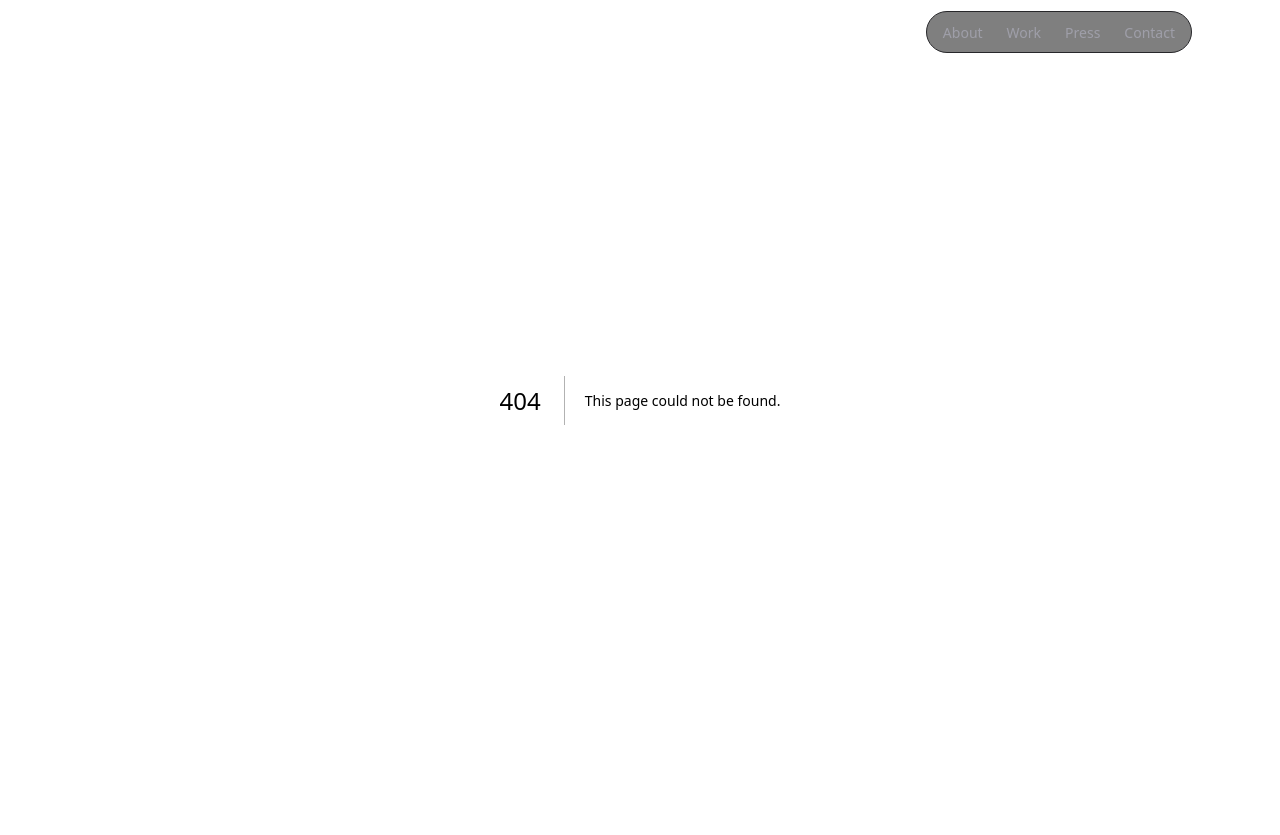
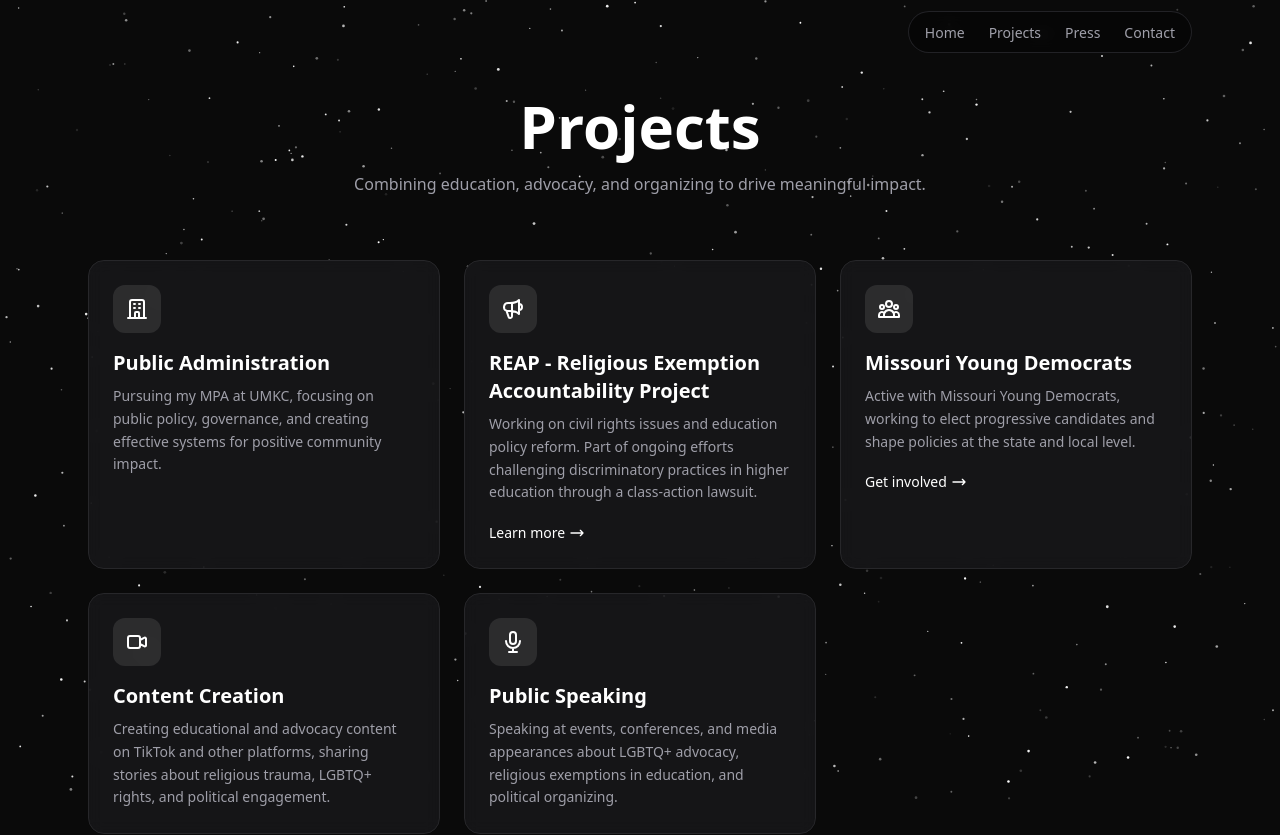
Before and after one commit to andyhartzler/andrewhartzler-site, a Next.js app: page /projects in a window 1280 px wide. Before the commit this address had no page. Shown: the top 835 px of the page. Built offline with nearby package versions, Linux system fonts and the light colour scheme.

Commit message:
Add Projects page, update nav (Home/Projects/Press/Contact), sparkles behind nav

```diff
--- /dev/null
+++ b/src/app/projects/page.tsx
@@ -0,0 +1,197 @@
+import { Metadata } from "next";
+import Link from "next/link";
+
+export const metadata: Metadata = {
+  title: "Projects | Andrew Douglas Hartzler",
+  description:
+    "Projects and initiatives by Andrew Hartzler in advocacy, policy, and political organizing.",
+};
+
+export default function ProjectsPage() {
+  return (
+    <main className="min-h-screen text-white pt-24 pb-16">
+      <div className="max-w-6xl mx-auto px-6">
+        {/* Header */}
+        <div className="text-center mb-16">
+          <h1 className="text-4xl md:text-6xl font-bold mb-4">Projects</h1>
+          <p className="text-zinc-400 max-w-2xl mx-auto">
+            Combining education, advocacy, and organizing to drive meaningful impact.
+          </p>
+        </div>
+
+        {/* Projects Grid */}
+        <div className="grid md:grid-cols-2 lg:grid-cols-3 gap-6">
+          {/* Graduate Studies Card */}
+          <div className="p-6 rounded-2xl bg-zinc-900/80 backdrop-blur-sm border border-zinc-800 hover:border-zinc-600 transition-colors group">
+            <div className="w-12 h-12 rounded-xl bg-white/10 flex items-center justify-center mb-4 group-hover:bg-white/20 transition-colors">
+              <svg
+                className="w-6 h-6 text-white"
+                fill="none"
+                stroke="currentColor"
+                viewBox="0 0 24 24"
+              >
+                <path
+                  strokeLinecap="round"
+                  strokeLinejoin="round"
+                  strokeWidth={2}
+                  d="M19 21V5a2 2 0 00-2-2H7a2 2 0 00-2 2v16m14 0h2m-2 0h-5m-9 0H3m2 0h5M9 7h1m-1 4h1m4-4h1m-1 4h1m-5 10v-5a1 1 0 011-1h2a1 1 0 011 1v5m-4 0h4"
+                />
+              </svg>
+            </div>
+            <h3 className="text-xl font-semibold mb-2">
+              Public Administration
+            </h3>
+            <p className="text-zinc-400 text-sm leading-relaxed">
+              Pursuing my MPA at UMKC, focusing on public policy, governance, and creating effective systems for positive community impact.
+            </p>
+          </div>
+
+          {/* REAP Card */}
+          <a
+            href="https://web.archive.org/web/20250417073403/https://www.thereap.org/"
+            target="_blank"
+            rel="noopener noreferrer"
+            className="p-6 rounded-2xl bg-zinc-900/80 backdrop-blur-sm border border-zinc-800 hover:border-zinc-600 transition-colors group block"
+          >
+            <div className="w-12 h-12 rounded-xl bg-white/10 flex items-center justify-center mb-4 group-hover:bg-white/20 transition-colors">
+              <svg
+                className="w-6 h-6 text-white"
+                fill="none"
+                stroke="currentColor"
+                viewBox="0 0 24 24"
+              >
+                <path
+                  strokeLinecap="round"
+                  strokeLinejoin="round"
+                  strokeWidth={2}
+                  d="M11 5.882V19.24a1.76 1.76 0 01-3.417.592l-2.147-6.15M18 13a3 3 0 100-6M5.436 13.683A4.001 4.001 0 017 6h1.832c4.1 0 7.625-1.234 9.168-3v14c-1.543-1.766-5.067-3-9.168-3H7a3.988 3.988 0 01-1.564-.317z"
+                />
+              </svg>
+            </div>
+            <h3 className="text-xl font-semibold mb-2">
+              REAP - Religious Exemption Accountability Project
+            </h3>
+            <p className="text-zinc-400 text-sm leading-relaxed mb-4">
+              Working on civil rights issues and education policy reform. Part of ongoing efforts challenging discriminatory practices in higher education through a class-action lawsuit.
+            </p>
+            <span className="inline-flex items-center gap-1 text-white text-sm group-hover:underline">
+              Learn more
+              <svg className="w-4 h-4" fill="none" stroke="currentColor" viewBox="0 0 24 24">
+                <path strokeLinecap="round" strokeLinejoin="round" strokeWidth={2} d="M17 8l4 4m0 0l-4 4m4-4H3" />
+              </svg>
+            </span>
+          </a>
+
+          {/* Missouri Young Democrats Card */}
+          <a
+            href="https://moyoungdemocrats.org"
+            target="_blank"
+            rel="noopener noreferrer"
+            className="p-6 rounded-2xl bg-zinc-900/80 backdrop-blur-sm border border-zinc-800 hover:border-zinc-600 transition-colors group block"
+          >
+            <div className="w-12 h-12 rounded-xl bg-white/10 flex items-center justify-center mb-4 group-hover:bg-white/20 transition-colors">
+              <svg
+                className="w-6 h-6 text-white"
+                fill="none"
+                stroke="currentColor"
+                viewBox="0 0 24 24"
+              >
+                <path
+                  strokeLinecap="round"
+                  strokeLinejoin="round"
+                  strokeWidth={2}
+                  d="M17 20h5v-2a3 3 0 00-5.356-1.857M17 20H7m10 0v-2c0-.656-.126-1.283-.356-1.857M7 20H2v-2a3 3 0 015.356-1.857M7 20v-2c0-.656.126-1.283.356-1.857m0 0a5.002 5.002 0 019.288 0M15 7a3 3 0 11-6 0 3 3 0 016 0zm6 3a2 2 0 11-4 0 2 2 0 014 0zM7 10a2 2 0 11-4 0 2 2 0 014 0z"
+                />
+              </svg>
+            </div>
+            <h3 className="text-xl font-semibold mb-2">
+              Missouri Young Democrats
+            </h3>
+            <p className="text-zinc-400 text-sm leading-relaxed mb-4">
+              Active with Missouri Young Democrats, working to elect progressive candidates and shape policies at the state and local level.
+            </p>
+            <span className="inline-flex items-center gap-1 text-white text-sm group-hover:underline">
+              Get involved
+              <svg className="w-4 h-4" fill="none" stroke="currentColor" viewBox="0 0 24 24">
+                <path strokeLinecap="round" strokeLinejoin="round" strokeWidth={2} d="M17 8l4 4m0 0l-4 4m4-4H3" />
+              </svg>
+            </span>
+          </a>
+
+          {/* Content Creation Card */}
+          <div className="p-6 rounded-2xl bg-zinc-900/80 backdrop-blur-sm border border-zinc-800 hover:border-zinc-600 transition-colors group">
+            <div className="w-12 h-12 rounded-xl bg-white/10 flex items-center justify-center mb-4 group-hover:bg-white/20 transition-colors">
+              <svg
+                className="w-6 h-6 text-white"
+                fill="none"
+                stroke="currentColor"
+                viewBox="0 0 24 24"
+              >
+                <path
+                  strokeLinecap="round"
+                  strokeLinejoin="round"
+                  strokeWidth={2}
+                  d="M15 10l4.553-2.276A1 1 0 0121 8.618v6.764a1 1 0 01-1.447.894L15 14M5 18h8a2 2 0 002-2V8a2 2 0 00-2-2H5a2 2 0 00-2 2v8a2 2 0 002 2z"
+                />
+              </svg>
+            </div>
+            <h3 className="text-xl font-semibold mb-2">
+              Content Creation
+            </h3>
+            <p className="text-zinc-400 text-sm leading-relaxed">
+              Creating educational and advocacy content on TikTok and other platforms, sharing stories about religious trauma, LGBTQ+ rights, and political engagement.
+            </p>
+          </div>
+
+          {/* Public Speaking Card */}
+          <div className="p-6 rounded-2xl bg-zinc-900/80 backdrop-blur-sm border border-zinc-800 hover:border-zinc-600 transition-colors group">
+            <div className="w-12 h-12 rounded-xl bg-white/10 flex items-center justify-center mb-4 group-hover:bg-white/20 transition-colors">
+              <svg
+                className="w-6 h-6 text-white"
+                fill="none"
+                stroke="currentColor"
+                viewBox="0 0 24 24"
+              >
+                <path
+                  strokeLinecap="round"
+                  strokeLinejoin="round"
+                  strokeWidth={2}
+                  d="M19 11a7 7 0 01-7 7m0 0a7 7 0 01-7-7m7 7v4m0 0H8m4 0h4m-4-8a3 3 0 01-3-3V5a3 3 0 116 0v6a3 3 0 01-3 3z"
+                />
+              </svg>
+            </div>
+            <h3 className="text-xl font-semibold mb-2">
+              Public Speaking
+            </h3>
+            <p className="text-zinc-400 text-sm leading-relaxed">
+              Speaking at events, conferences, and media appearances about LGBTQ+ advocacy, religious exemptions in education, and political organizing.
+            </p>
+          </div>
+        </div>
+
+        {/* Back to Home */}
+        <div className="mt-16 text-center">
+          <Link
+            href="/"
+            className="inline-flex items-center gap-2 text-zinc-400 hover:text-white transition-colors"
+          >
+            <svg
+              className="w-5 h-5"
+              fill="none"
+              stroke="currentColor"
+              viewBox="0 0 24 24"
+            >
+              <path
+                strokeLinecap="round"
+                strokeLinejoin="round"
+                strokeWidth={2}
+                d="M7 16l-4-4m0 0l4-4m-4 4h18"
+              />
+            </svg>
+            Back to Home
+          </Link>
+        </div>
+      </div>
+    </main>
+  );
+}
--- a/src/components/Dock.tsx
+++ b/src/components/Dock.tsx
@@ -17,7 +17,7 @@
 const DEFAULT_DISTANCE = 100;
 
 const dockVariants = cva(
-  "flex items-center gap-6 rounded-full border border-zinc-800 px-4 py-2 backdrop-blur-md bg-black/50",
+  "flex items-center gap-6 rounded-full border border-zinc-700/50 px-4 py-2 backdrop-blur-sm bg-black/30",
 );
 
 const Dock = React.forwardRef<HTMLDivElement, DockProps>(
--- a/src/components/Navigation.tsx
+++ b/src/components/Navigation.tsx
@@ -1,46 +1,34 @@
 "use client";
 
 import Link from "next/link";
-import { usePathname } from "next/navigation";
 import { useState } from "react";
 import { Dock, DockItem } from "./Dock";
 
 export default function Navigation() {
   const [isOpen, setIsOpen] = useState(false);
-  const pathname = usePathname();
-  const isHome = pathname === "/";
 
   return (
-    <nav className="absolute top-0 left-0 right-0 z-50 bg-transparent">
+    <nav className="absolute top-0 left-0 right-0 z-40 bg-transparent">
       <div className="max-w-6xl mx-auto px-6">
-        <div className="flex items-center justify-between h-16">
-          {!isHome && (
-            <Link
-              href="/"
-              className="text-lg font-semibold tracking-tight text-white hover:text-zinc-300 transition-colors"
-            >
-              Home
-            </Link>
-          )}
-          {isHome && <div />}
+        <div className="flex items-center justify-end h-16">
 
           {/* Desktop Navigation - Dock */}
           <div className="hidden md:block">
             <Dock magnification={1.15} distance={80}>
               <DockItem>
                 <Link
-                  href="/#about"
+                  href="/"
                   className="text-sm text-zinc-400 hover:text-white transition-colors"
                 >
-                  About
+                  Home
                 </Link>
               </DockItem>
               <DockItem>
                 <Link
-                  href="/#work"
+                  href="/projects"
                   className="text-sm text-zinc-400 hover:text-white transition-colors"
                 >
-                  Work
+                  Projects
                 </Link>
               </DockItem>
               <DockItem>
@@ -97,28 +85,19 @@
         {isOpen && (
           <div className="md:hidden py-4 bg-black/90 backdrop-blur-sm -mx-6 px-6">
             <div className="flex flex-col gap-4">
-              {!isHome && (
-                <Link
-                  href="/"
-                  className="text-zinc-400 hover:text-white transition-colors"
-                  onClick={() => setIsOpen(false)}
-                >
-                  Home
-                </Link>
-              )}
               <Link
-                href="/#about"
+                href="/"
                 className="text-zinc-400 hover:text-white transition-colors"
                 onClick={() => setIsOpen(false)}
               >
-                About
+                Home
               </Link>
               <Link
-                href="/#work"
+                href="/projects"
                 className="text-zinc-400 hover:text-white transition-colors"
                 onClick={() => setIsOpen(false)}
               >
-                Work
+                Projects
               </Link>
               <Link
                 href="/press"
```
